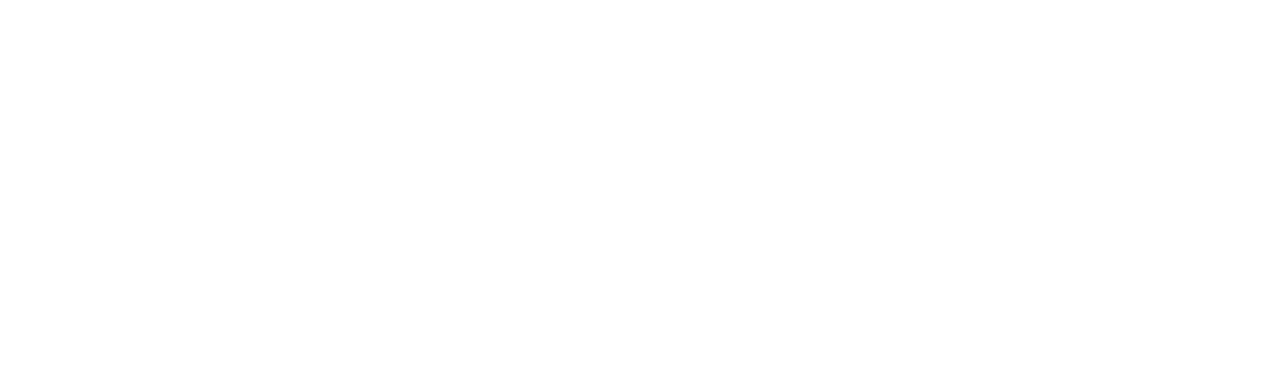
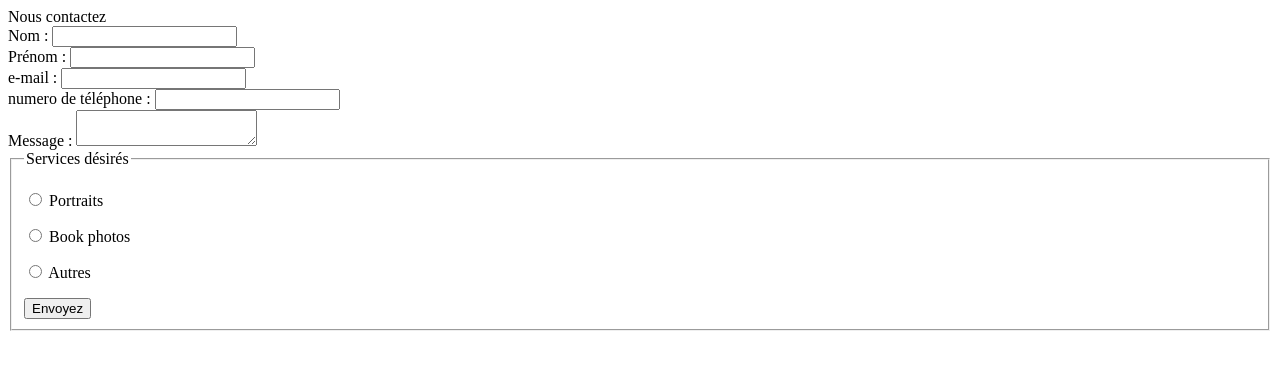
Before and after one commit to downtowndigital/projet-photo, a plain HTML site: page index.html in a window 1280 px wide. Drawn offline with Linux system fonts and the light colour scheme.

Commit message:
formulaire contact

```diff
--- a/index.html
+++ b/index.html
@@ -9,4 +9,49 @@
 <body>
 
 </body>
+<footer>
+    <div> Nous contactez</div>
+    <form>
+        <div>
+        <label for="lastname">Nom :</label>
+        <input type="text" id="name" name="user_name">
+        </div>
+
+        <div>
+        <label for="firstname">Prénom&nbsp;:</label>
+        <input type="text" id="name" name="user_name">
+        </div>
+
+        <div>
+        <label for="mail">e-mail&nbsp;:</label>
+        <input type="email" id="mail" name="user_mail">
+        </div>
+
+        <div>
+        <label for="numberphone">numero de téléphone&nbsp;:</label>
+        <input type="number" id="numberphone" name="number_phone">
+        </div>
+
+        <div>
+        <label for="msg">Message :</label>
+        <textarea id="msg" name="user_message"></textarea>
+        </div>
+
+        <fieldset>
+            <legend>Services désirés</legend>
+            <p>
+              <input type="radio" name="size" id="size_1" value="small">
+              <label for="size_1">Portraits</label>
+            </p>
+            <p>
+              <input type="radio" name="size" id="size_2" value="medium">
+              <label for="size_2">Book photos</label>
+            </p>
+            <p>
+              <input type="radio" name="size" id="size_3" value="large">
+              <label for="size_3">Autres</label>
+            </p>
+            <button>Envoyez</button>
+    </form>
+</footer>
 </html>
```
